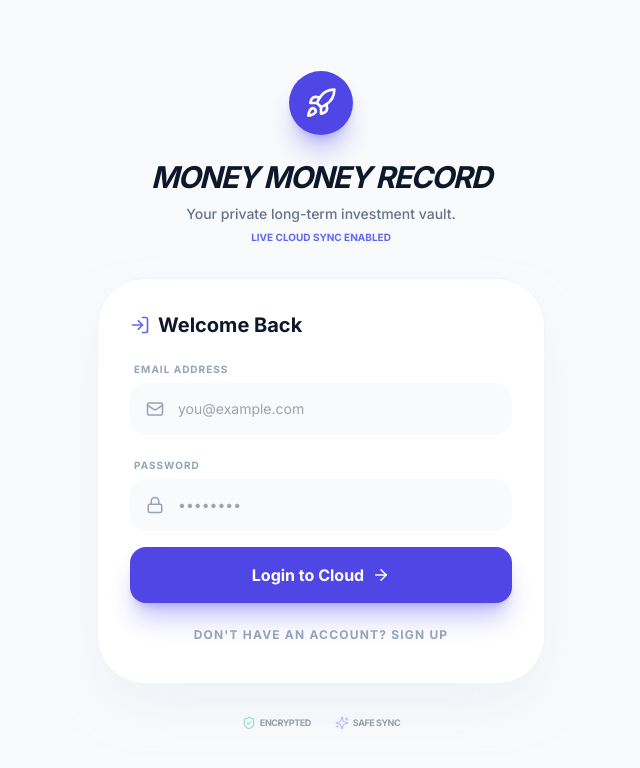
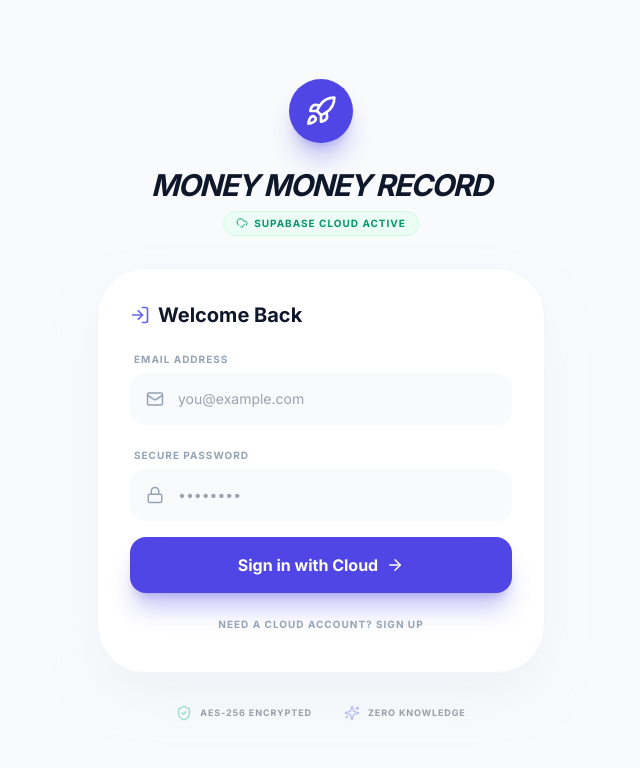
Before and after one commit to desmondcheng123/Money-Money-Record, a React (Vite) app: page / in a window 1280 px wide. Shown: the top 768 px of the page, without its empty margins (319-959 px from the left). Built offline with nearby package versions, Linux system fonts and the light colour scheme; no server answers.

Commit message:
feat(auth): Improve Supabase integration and cloud readiness
Enhance Supabase initialization logic and add visual indicators for cloud connectivity in the Auth component. The App component now prioritizes cloud data fetching and uses local storage as a fallback, with updated sync state handling.

```diff
--- a/components/Auth.tsx
+++ b/components/Auth.tsx
@@ -1,9 +1,9 @@
-import React, { useState } from 'react';
-import { User as UserIcon, Rocket, ShieldCheck, Key, ArrowRight, UserPlus, LogIn, Sparkles, Mail, Lock, Info } from 'lucide-react';
+import React, { useState, useEffect } from 'react';
+import { User as UserIcon, Rocket, ShieldCheck, ArrowRight, UserPlus, LogIn, Sparkles, Mail, Lock, Info, CloudCheck, CloudOff } from 'lucide-react';
 import { User } from '../types';
 import { createClient, SupabaseClient } from '@supabase/supabase-js';
 
-// Safety Guard for Supabase Initialization
+// Initialize Supabase
 const supabaseUrl = (import.meta as any).env?.VITE_SUPABASE_URL || '';
 const supabaseAnonKey = (import.meta as any).env?.VITE_SUPABASE_ANON_KEY || '';
 const supabase: SupabaseClient | null = supabaseUrl ? createClient(supabaseUrl, supabaseAnonKey) : null;
@@ -19,13 +19,14 @@ export const Auth: React.FC<AuthProps> = ({ onLogin }) => {
   const [name, setName] = useState('');
   const [error, setError] = useState('');
   const [isProcessing, setIsProcessing] = useState(false);
+  const [isCloudReady, setIsCloudReady] = useState(!!supabase);
 
   const handleAuth = async (e: React.FormEvent) => {
     e.preventDefault();
     setIsProcessing(true);
     setError('');
 
-    // Demo Mode if Supabase is not configured
+    // Demo Mode if Supabase is not configured or keys are missing
     if (!supabase) {
       setTimeout(() => {
         onLogin({
@@ -47,7 +48,12 @@ export const Auth: React.FC<AuthProps> = ({ onLogin }) => {
         });
         if (signUpError) throw signUpError;
         if (data.user) {
-          onLogin({ id: data.user.id, name: name || email.split('@')[0], lastLogin: new Date().toISOString() });
+          onLogin({
+            id: data.user.id,
+            name: name || email.split('@')[0],
+            lastLogin: new Date().toISOString(),
+            email: data.user.email
+          } as any);
         }
       } else {
         const { data, error: signInError } = await supabase.auth.signInWithPassword({
@@ -59,8 +65,9 @@ export const Auth: React.FC<AuthProps> = ({ onLogin }) => {
           onLogin({
             id: data.user.id,
             name: data.user.user_metadata?.full_name || email.split('@')[0],
-            lastLogin: new Date().toISOString()
-          });
+            lastLogin: new Date().toISOString(),
+            email: data.user.email
+          } as any);
         }
       }
     } catch (err: any) {
@@ -78,24 +85,41 @@ export const Auth: React.FC<AuthProps> = ({ onLogin }) => {
             <Rocket size={32} />
           </div>
           <h1 className="text-3xl font-black italic tracking-tighter text-slate-900 dark:text-white uppercase">Money Money Record</h1>
-          <p className="text-slate-500 dark:text-slate-400 font-medium text-sm px-8 leading-relaxed">
-            Your private long-term investment vault.
-            <span className="block text-[10px] mt-1 text-indigo-500 uppercase font-black">
-              {supabase ? 'Live Cloud Sync Enabled' : 'Local Persistence Active'}
-            </span>
-          </p>
+
+          <div className="flex justify-center">
+             {isCloudReady ? (
+               <div className="inline-flex items-center space-x-1.5 px-3 py-1 bg-emerald-50 dark:bg-emerald-900/20 text-emerald-600 rounded-full border border-emerald-100 dark:border-emerald-800">
+                  <CloudCheck size={12} className="cloud-live" />
+                  <span className="text-[10px] font-black uppercase tracking-widest">Supabase Cloud Active</span>
+               </div>
+             ) : (
+               <div className="inline-flex items-center space-x-1.5 px-3 py-1 bg-amber-50 dark:bg-amber-900/20 text-amber-600 rounded-full border border-amber-100 dark:border-amber-800">
+                  <CloudOff size={12} />
+                  <span className="text-[10px] font-black uppercase tracking-widest">Local Mode Only</span>
+               </div>
+             )}
+          </div>
         </div>
 
-        {!supabase && (
-          <div className="bg-amber-50 dark:bg-amber-950/20 border border-amber-200 dark:border-amber-900/50 p-4 rounded-3xl flex items-start space-x-3">
-             <Info className="text-amber-600 shrink-0 mt-0.5" size={18} />
-             <div className="text-[10px] text-amber-800 dark:text-amber-200 leading-normal">
-                <strong>Demo Mode Active:</strong> Supabase keys not detected. You can use the app normally, but data will only be stored in this browser. Add `VITE_SUPABASE_URL` to Vercel to enable Cloud Sync.
+        {!isCloudReady && (
+          <div className="bg-white dark:bg-slate-900 border border-amber-200 dark:border-amber-900/50 p-5 rounded-[2rem] shadow-sm flex items-start space-x-3">
+             <Info className="text-amber-500 shrink-0 mt-0.5" size={18} />
+             <div className="space-y-1">
+                <p className="text-xs font-bold text-amber-800 dark:text-amber-200">Cloud Setup Incomplete</p>
+                <p className="text-[10px] text-amber-700/70 dark:text-amber-300/50 leading-relaxed">
+                   The app can't find your Supabase keys. You can use it as a "Guest", but your data will only stay on this specific device.
+                </p>
              </div>
           </div>
         )}
 
-        <div className="bg-white dark:bg-slate-900 p-8 rounded-[3rem] shadow-2xl shadow-slate-200/50 dark:shadow-none border border-slate-100 dark:border-slate-800">
+        <div className="bg-white dark:bg-slate-900 p-8 rounded-[3rem] shadow-2xl shadow-slate-200/50 dark:shadow-none border border-slate-100 dark:border-slate-800 relative overflow-hidden">
+          {isProcessing && (
+            <div className="absolute inset-0 bg-white/50 dark:bg-slate-900/50 backdrop-blur-[2px] z-10 flex items-center justify-center">
+               <div className="w-8 h-8 border-4 border-indigo-600 border-t-transparent rounded-full animate-spin"></div>
+            </div>
+          )}
+
           <form onSubmit={handleAuth} className="space-y-4">
             <div className="flex items-center justify-between mb-4">
               <h2 className="text-xl font-bold flex items-center">
@@ -106,10 +130,10 @@ export const Auth: React.FC<AuthProps> = ({ onLogin }) => {
 
             {mode === 'SIGNUP' && (
               <div className="space-y-1">
-                <label className="text-[10px] font-black text-slate-400 uppercase tracking-widest px-1">Full Name</label>
+                <label className="text-[10px] font-black text-slate-400 uppercase tracking-widest px-1">Display Name</label>
                 <div className="relative">
                   <UserIcon className="absolute left-4 top-1/2 -translate-y-1/2 text-slate-400" size={18} />
-                  <input required placeholder="Desmond" className="w-full bg-slate-50 dark:bg-slate-800 pl-12 pr-4 py-4 rounded-2xl border-none outline-none focus:ring-2 focus:ring-indigo-500 text-sm" value={name} onChange={e => setName(e.target.value)} />
+                  <input required placeholder="Desmond" className="w-full bg-slate-50 dark:bg-slate-800 pl-12 pr-4 py-4 rounded-2xl border-none outline-none focus:ring-2 focus:ring-indigo-500 text-sm transition-all" value={name} onChange={e => setName(e.target.value)} />
                 </div>
               </div>
             )}
@@ -118,43 +142,44 @@ export const Auth: React.FC<AuthProps> = ({ onLogin }) => {
               <label className="text-[10px] font-black text-slate-400 uppercase tracking-widest px-1">Email Address</label>
               <div className="relative">
                 <Mail className="absolute left-4 top-1/2 -translate-y-1/2 text-slate-400" size={18} />
-                <input required type="email" placeholder="you@example.com" className="w-full bg-slate-50 dark:bg-slate-800 pl-12 pr-4 py-4 rounded-2xl border-none outline-none focus:ring-2 focus:ring-indigo-500 text-sm" value={email} onChange={e => setEmail(e.target.value)} />
+                <input required type="email" placeholder="you@example.com" className="w-full bg-slate-50 dark:bg-slate-800 pl-12 pr-4 py-4 rounded-2xl border-none outline-none focus:ring-2 focus:ring-indigo-500 text-sm transition-all" value={email} onChange={e => setEmail(e.target.value)} />
               </div>
             </div>
 
             <div className="space-y-1">
-              <label className="text-[10px] font-black text-slate-400 uppercase tracking-widest px-1">Password</label>
+              <label className="text-[10px] font-black text-slate-400 uppercase tracking-widest px-1">Secure Password</label>
               <div className="relative">
                 <Lock className="absolute left-4 top-1/2 -translate-y-1/2 text-slate-400" size={18} />
-                <input required type="password" placeholder="••••••••" className="w-full bg-slate-50 dark:bg-slate-800 pl-12 pr-4 py-4 rounded-2xl border-none outline-none focus:ring-2 focus:ring-indigo-500 text-sm" value={password} onChange={e => setPassword(e.target.value)} />
+                <input required type="password" placeholder="••••••••" className="w-full bg-slate-50 dark:bg-slate-800 pl-12 pr-4 py-4 rounded-2xl border-none outline-none focus:ring-2 focus:ring-indigo-500 text-sm transition-all" value={password} onChange={e => setPassword(e.target.value)} />
               </div>
             </div>
 
-            {error && <p className="text-[10px] font-bold text-rose-500 px-1 bg-rose-50 dark:bg-rose-900/20 p-2 rounded-lg">{error}</p>}
+            {error && (
+              <div className="flex items-center space-x-2 bg-rose-50 dark:bg-rose-900/20 p-3 rounded-xl border border-rose-100 dark:border-rose-900/30 animate-in shake duration-300">
+                <Info size={14} className="text-rose-500 shrink-0" />
+                <p className="text-[10px] font-bold text-rose-600 dark:text-rose-400">{error}</p>
+              </div>
+            )}
 
-            <button type="submit" disabled={isProcessing} className="w-full py-4 bg-indigo-600 text-white font-bold rounded-2xl shadow-xl shadow-indigo-600/30 flex items-center justify-center space-x-2 active:scale-95 transition-all">
-              {isProcessing ? <div className="w-5 h-5 border-2 border-white border-t-transparent rounded-full animate-spin"></div> : (
-                <>
-                  <span>{mode === 'LOGIN' ? (supabase ? 'Login to Cloud' : 'Enter App') : 'Create Profile'}</span>
-                  <ArrowRight size={18} />
-                </>
-              )}
+            <button type="submit" disabled={isProcessing} className="w-full py-4 bg-indigo-600 text-white font-bold rounded-2xl shadow-xl shadow-indigo-600/30 flex items-center justify-center space-x-2 active:scale-95 hover:bg-indigo-700 transition-all mt-4">
+              <span>{mode === 'LOGIN' ? (isCloudReady ? 'Sign in with Cloud' : 'Enter as Guest') : 'Create Cloud Profile'}</span>
+              <ArrowRight size={18} />
             </button>
 
-            <button type="button" onClick={() => setMode(mode === 'LOGIN' ? 'SIGNUP' : 'LOGIN')} className="w-full py-2 text-slate-400 font-bold text-xs uppercase tracking-widest">
-              {mode === 'LOGIN' ? "Don't have an account? Sign Up" : "Already have an account? Login"}
+            <button type="button" onClick={() => setMode(mode === 'LOGIN' ? 'SIGNUP' : 'LOGIN')} className="w-full py-2 text-slate-400 font-bold text-[10px] uppercase tracking-widest hover:text-indigo-500 transition-colors">
+              {mode === 'LOGIN' ? "Need a cloud account? Sign Up" : "Already have an account? Login"}
             </button>
           </form>
         </div>
 
-        <div className="flex items-center justify-center space-x-6 opacity-40">
-           <div className="flex items-center space-x-1">
-              <ShieldCheck size={14} className="text-emerald-500" />
-              <span className="text-[9px] font-black uppercase tracking-tighter">Encrypted</span>
+        <div className="flex items-center justify-center space-x-8 opacity-40">
+           <div className="flex items-center space-x-2">
+              <ShieldCheck size={16} className="text-emerald-500" />
+              <span className="text-[9px] font-black uppercase tracking-widest">AES-256 Encrypted</span>
            </div>
-           <div className="flex items-center space-x-1">
-              <Sparkles size={14} className="text-indigo-500" />
-              <span className="text-[9px] font-black uppercase tracking-tighter">Safe Sync</span>
+           <div className="flex items-center space-x-2">
+              <Sparkles size={16} className="text-indigo-500" />
+              <span className="text-[9px] font-black uppercase tracking-widest">Zero Knowledge</span>
            </div>
         </div>
       </div>
```
Also changed, not shown: App.tsx (+16 -17 lines).
